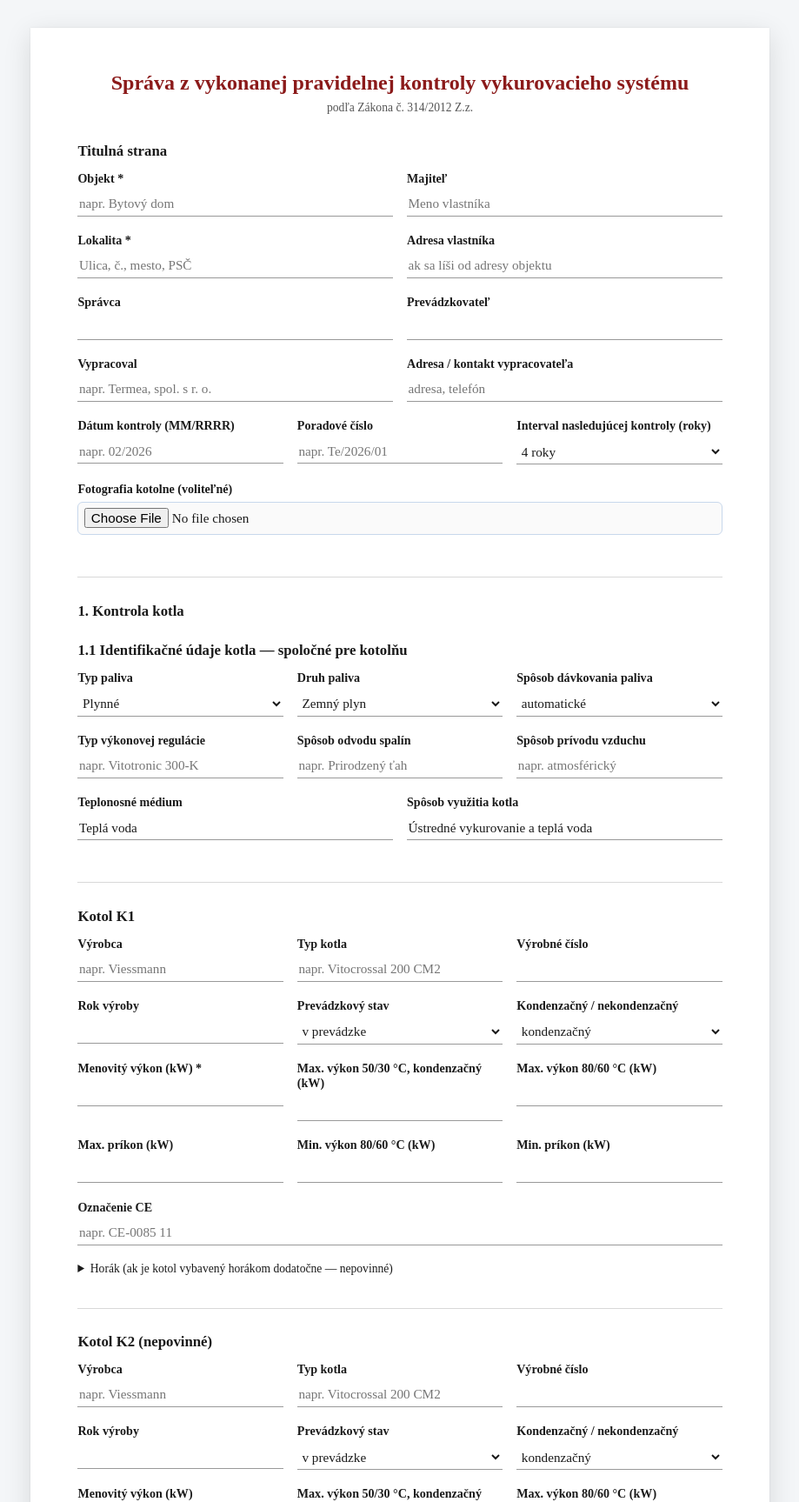
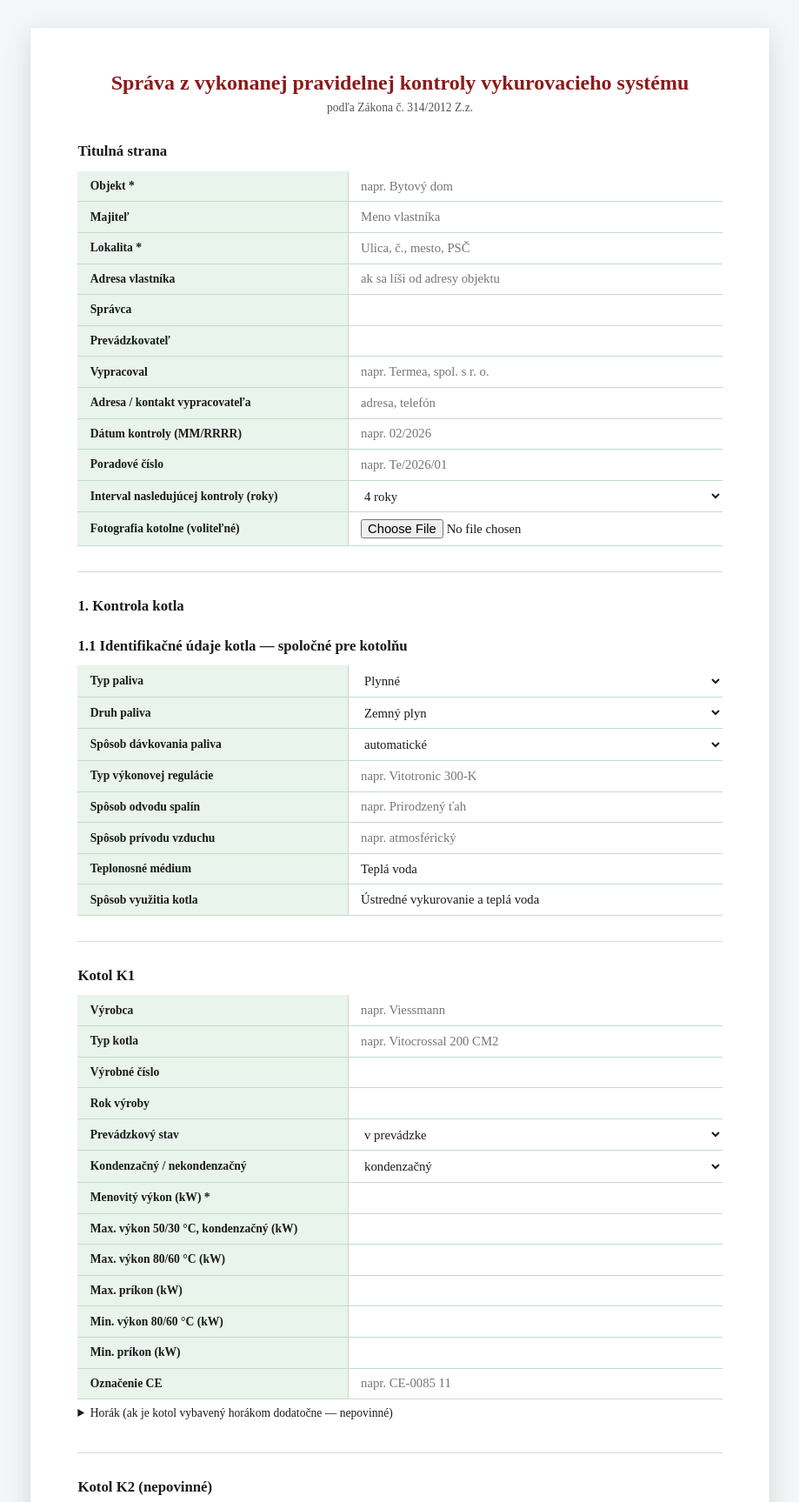
Before and after one commit to fzdwf8vzfh-lab/energeticke-spravy, a Flask app: page /vykurovanie in a window 1280 px wide. Shown: the part 60-1787 px from the top of the page at 87% size, without its empty margins (180-1099 px from the left). Run offline with Flask 3, Linux system fonts and the light colour scheme; the visitor is signed in with stand-in values (Sample User, id 1).

Commit message:
Usporiadať polia formulára Kontrola vykurovania ako tabuľky vo výstupnom dokumente (#18)
* Zosúladiť štruktúru formulára Kontrola vykurovania s výstupným protokolom

Formulár teraz presne nasleduje číslovanie sekcií z generovanej Word/PDF
správy (1 -> 1.1 -> 1.2 -> 2.1-2.4 -> 3.1-3.5 -> 4 -> 5 -> 6 -> 7 -> 8):
meranie spalín kotla sa presunulo z karty identifikačných údajov do
samostatnej sekcie 4 (po rozšírenej kontrole), overenie výkonu kotla
sa presunulo do 2.4, a pridali sa chýbajúce nadpisy 1./2./3. Vizuálny
štýl kariet a nadpisov zostal nezmenený.
Co-Authored-By: Claude Sonnet 5 <noreply@anthropic.com>
Claude-Session: https://claude.ai/code/session_01TiciS8R7EZNhvE6ykngS15

* Dať formuláru Kontrola vykurovania vzhľad papierového dokumentu

Formulár teraz vizuálne napodobňuje výstupnú Word/PDF správu: biela
stránka s tieňom, serifové písmo (Times New Roman), tmavočervený
centrovaný nadpis a vstupné polia ako podčiarknuté riadky namiesto
moderných boxov. Zachovaná funkčnosť všetkých vstupov (select, file
upload, textarea). Mimochodom doplnený chýbajúci enctype na formulári,
bez ktorého by sa fotografia kotolne pri odoslaní neprenášala.
Co-Authored-By: Claude Sonnet 5 <noreply@anthropic.com>
Claude-Session: https://claude.ai/code/session_01TiciS8R7EZNhvE6ykngS15

* Usporiadať polia formulára Kontrola vykurovania ako tabuľky vo výstupnom dokumente

Každá položka je teraz riadok dvojstĺpcovej tabuľky — názov položky
vľavo so zeleným podfarbením (rovnaká farba E8F4EC ako prvý stĺpec
tabuliek vo Word/PDF správe) a funkčné pole vpravo, namiesto doterajšieho
usporiadania label nad poľom v mriežke. Polia s dvoma vstupmi (napr.
overenie výkonu kotla min/max) sa zobrazujú vedľa seba v hodnotovom
stĺpci rovnako ako v dokumente.
Co-Authored-By: Claude Sonnet 5 <noreply@anthropic.com>
Claude-Session: https://claude.ai/code/session_01TiciS8R7EZNhvE6ykngS15

---------

Co-authored-by: Claude <noreply@anthropic.com>

```diff
--- a/templates/vykurovanie.html
+++ b/templates/vykurovanie.html
@@ -32,26 +32,62 @@
     padding-bottom: 0;
 }
 .doc-page .section-title:first-child { margin-top: 0; }
-.doc-page label { font-family: inherit; font-weight: 700; color: #1a1a1a; font-size: 0.88rem; }
+
+.doc-page .grid-2, .doc-page .grid-3 { display: block; }
+
+.doc-page .form-group {
+    display: flex;
+    align-items: stretch;
+    margin-bottom: 0;
+    border-bottom: 1px solid #c3ddc9;
+}
+.doc-page label {
+    font-family: inherit;
+    font-weight: 700;
+    color: #1a1a1a;
+    font-size: 0.85rem;
+    background: #E8F4EC;
+    flex: 0 0 42%;
+    display: flex;
+    align-items: center;
+    margin: 0;
+    padding: 0.55rem 0.9rem;
+    border-right: 1px solid #c3ddc9;
+}
+.doc-page .form-group > input,
+.doc-page .form-group > select,
+.doc-page .form-group > textarea,
+.doc-page .form-group > div {
+    flex: 1 1 auto;
+    min-width: 0;
+}
+.doc-page .form-group > div { display: flex; }
+.doc-page .form-group > div input { flex: 1; width: auto; }
 .doc-page input, .doc-page select, .doc-page textarea {
     font-family: inherit;
-    background: transparent;
+    background: #fff;
     border: none;
-    border-bottom: 1px solid #999;
     border-radius: 0;
-    padding: 0.3rem 0.1rem;
-    font-size: 0.95rem;
+    padding: 0.55rem 0.9rem;
+    font-size: 0.92rem;
     color: #1a1a1a;
+    width: 100%;
+    min-width: 0;
 }
 .doc-page input:focus, .doc-page select:focus, .doc-page textarea:focus {
-    border-bottom: 1.5px solid #1a1a1a;
-    background: #fafafa;
+    background: #fafdf9;
+    outline: 1.5px solid #8fbf9f;
+    outline-offset: -1.5px;
 }
 .doc-page input[type="file"] {
-    border: 1px solid #c8d8ec;
-    border-radius: 6px;
-    padding: 0.4rem;
-    background: #fafafa;
+    border: none;
+    border-radius: 0;
+    padding: 0.5rem 0.9rem;
+    background: #fff;
+}
+@media (max-width: 600px) {
+    .doc-page .form-group { flex-direction: column; }
+    .doc-page label { flex-basis: auto; border-right: none; border-bottom: 1px solid #c3ddc9; }
 }
 .doc-page [style*="color:#1a2e4a"],
 .doc-page [style*="color:#4a5f7a"] {
@@ -698,7 +734,7 @@
         </div>
         <div class="form-group">
             <label>D/ Návrh opatrení</label>
-            <textarea name="navrh_opatreni" rows="3" style="width:100%;padding:0.7rem 1rem;border:1.5px solid #c8d8ec;border-radius:8px;font-size:0.95rem;font-family:inherit;" placeholder="napr. Zvážiť inštaláciu solárnych kolektorov, prehodnotiť využitie tepelného čerpadla..."></textarea>
+            <textarea name="navrh_opatreni" rows="3" placeholder="napr. Zvážiť inštaláciu solárnych kolektorov, prehodnotiť využitie tepelného čerpadla..."></textarea>
         </div>
 
         <div style="margin-top:1.5rem;display:flex;gap:1rem;">
```
